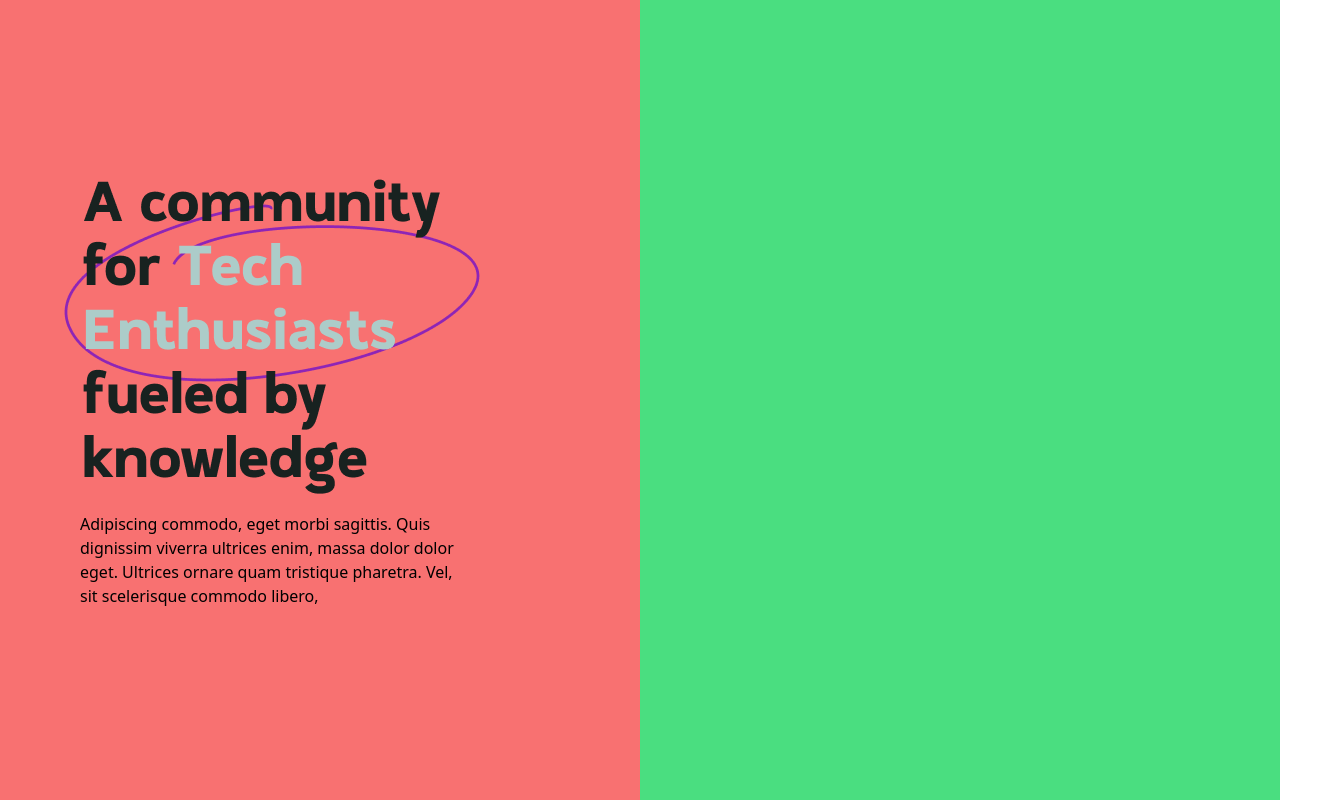
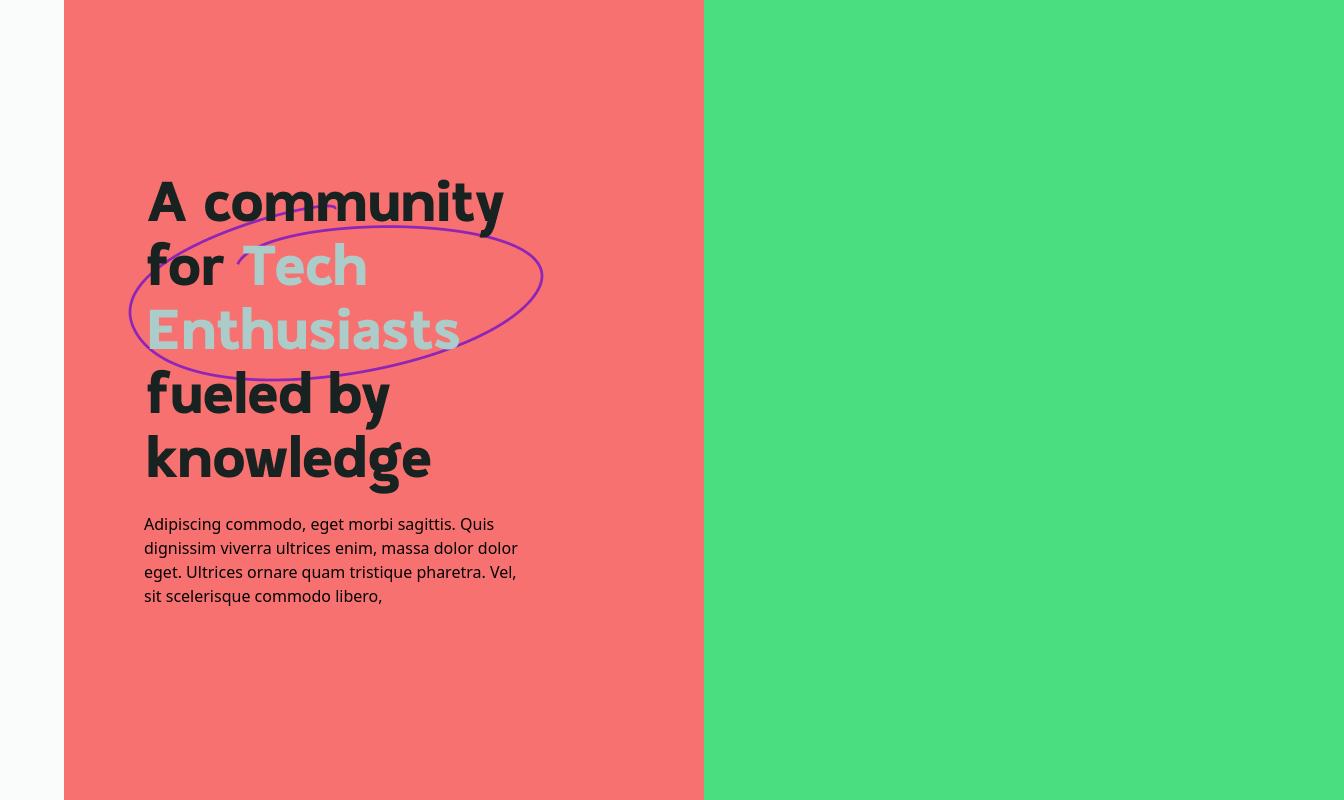
Before and after one commit to alli-Codes/Frixx-waitlist-first-version-, a Vue app: page / in a window 1280 px wide. Shown: the whole page, 1344 px wide, since content can reach past the window. Built offline with nearby package versions, Linux system fonts and the light colour scheme.

Commit message:
Changing the background-color

```diff
--- a/src/App.vue
+++ b/src/App.vue
@@ -21,7 +21,9 @@
 @import '@/assets/base.css';
 
 #app {
-  max-width: 1280px;
+  /*max-width: 1280px;*/
+  background-color: #FAFCFC;
+  padding: 0 4rem;
 
   font-weight: normal;
 }
```
